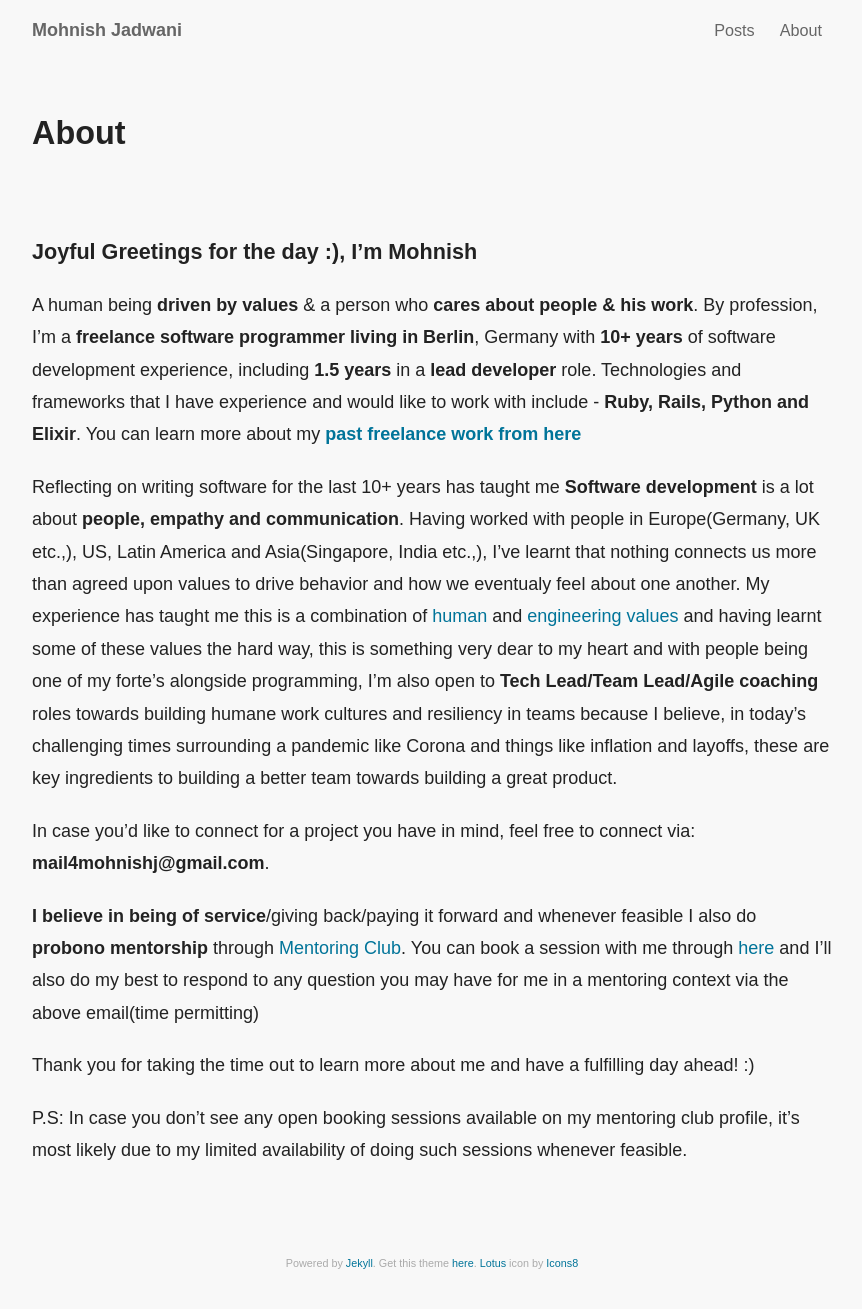
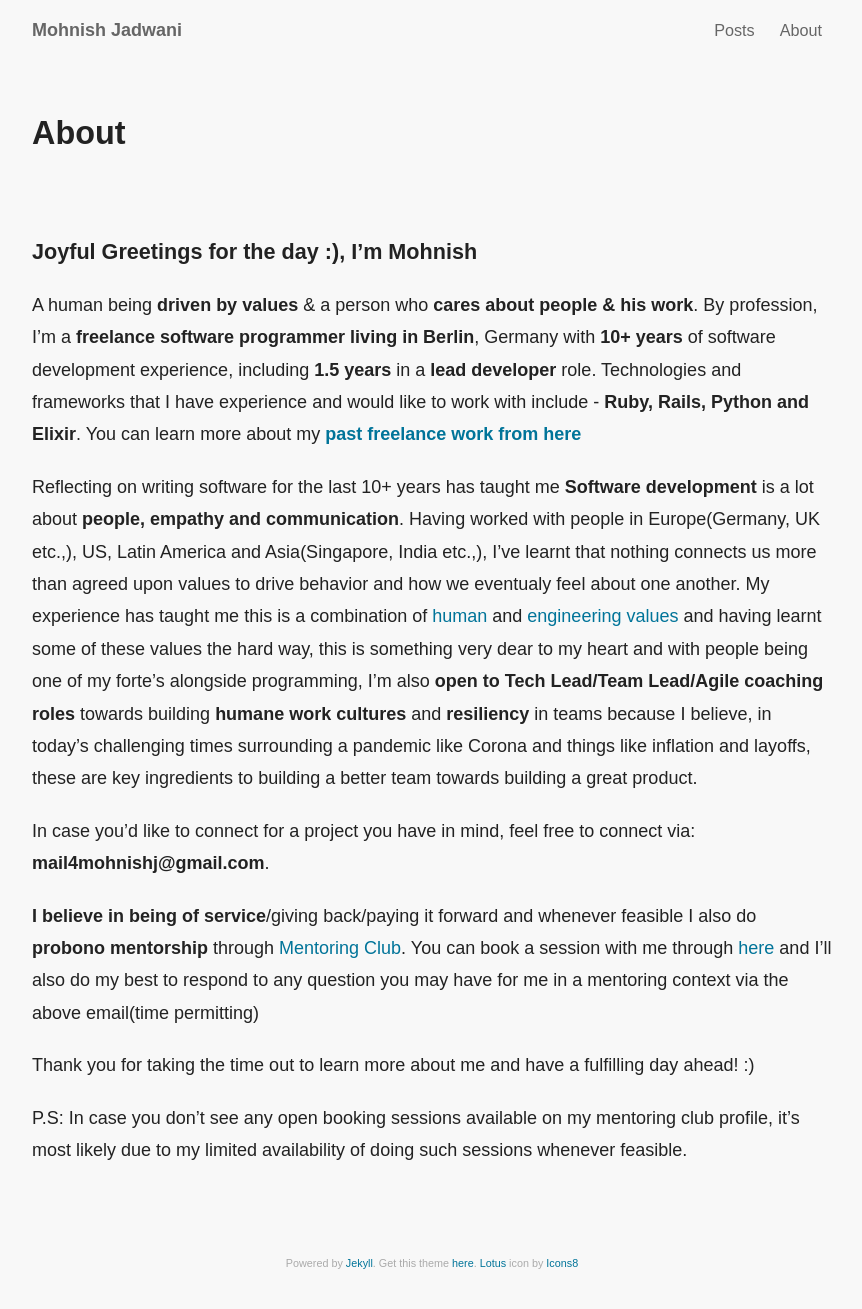
Before and after one commit to boddhisattva/website, a Jekyll site: the page built from about/index.md, in a window 1280 px wide. Shown: the whole page, without its empty margins (208-1070 px from the left). Built offline with Jekyll 4.4.1, drawn with Linux system fonts in a browser that asks for light colours.

Commit message:
Add a few highlights where needed

```diff
--- a/about/index.md
+++ b/about/index.md
@@ -8,7 +8,7 @@ date:  2014-11-19 21:50:53
 
 A human being **driven by values** & a person who **cares about people & his work**. By profession, I'm a **freelance software programmer living in Berlin**, Germany with **10+ years** of software development experience, including **1.5 years** in a **lead developer** role. Technologies and frameworks that I have experience and would like to work with include - **Ruby, Rails, Python and Elixir**. You can learn more about my **[past freelance work from here](https://www.linkedin.com/in/mohnish-jadwani-9a924619/)**
 
-Reflecting on writing software for the last 10+ years has taught me **Software development** is a lot about **people, empathy and communication**. Having worked with people in Europe(Germany, UK etc.,), US, Latin America and Asia(Singapore, India etc.,), I've learnt that nothing connects us more than agreed upon values to drive behavior and how we eventualy feel about one another. My experience has taught me this is a combination of [human](https://www.notion.so/sadhakforlife/Personal-User-Manual-Mohnish-628423c4dbd14e188a8ae7474e689f54#0c61c76018c4467baa23b3d6b7d660ea) and [engineering values](https://www.notion.so/sadhakforlife/Personal-User-Manual-Mohnish-628423c4dbd14e188a8ae7474e689f54#c62ad0739e444eb7b414075aa8805e70) and having learnt some of these values the hard way, this is something very dear to my heart and with people being one of my forte's alongside programming, I'm also open to **Tech Lead/Team Lead/Agile coaching** roles towards building humane work cultures and resiliency in teams because I believe, in today's challenging times surrounding a pandemic like Corona and things like inflation and layoffs, these are key ingredients to building a better team towards building a great product.
+Reflecting on writing software for the last 10+ years has taught me **Software development** is a lot about **people, empathy and communication**. Having worked with people in Europe(Germany, UK etc.,), US, Latin America and Asia(Singapore, India etc.,), I've learnt that nothing connects us more than agreed upon values to drive behavior and how we eventualy feel about one another. My experience has taught me this is a combination of [human](https://www.notion.so/sadhakforlife/Personal-User-Manual-Mohnish-628423c4dbd14e188a8ae7474e689f54#0c61c76018c4467baa23b3d6b7d660ea) and [engineering values](https://www.notion.so/sadhakforlife/Personal-User-Manual-Mohnish-628423c4dbd14e188a8ae7474e689f54#c62ad0739e444eb7b414075aa8805e70) and having learnt some of these values the hard way, this is something very dear to my heart and with people being one of my forte's alongside programming, I'm also **open to Tech Lead/Team Lead/Agile coaching roles** towards building **humane work cultures** and **resiliency** in teams because I believe, in today's challenging times surrounding a pandemic like Corona and things like inflation and layoffs, these are key ingredients to building a better team towards building a great product.
 
 
 In case you'd like to connect for a project you have in mind, feel free to connect via: **mail4mohnishj@gmail.com**.
```
